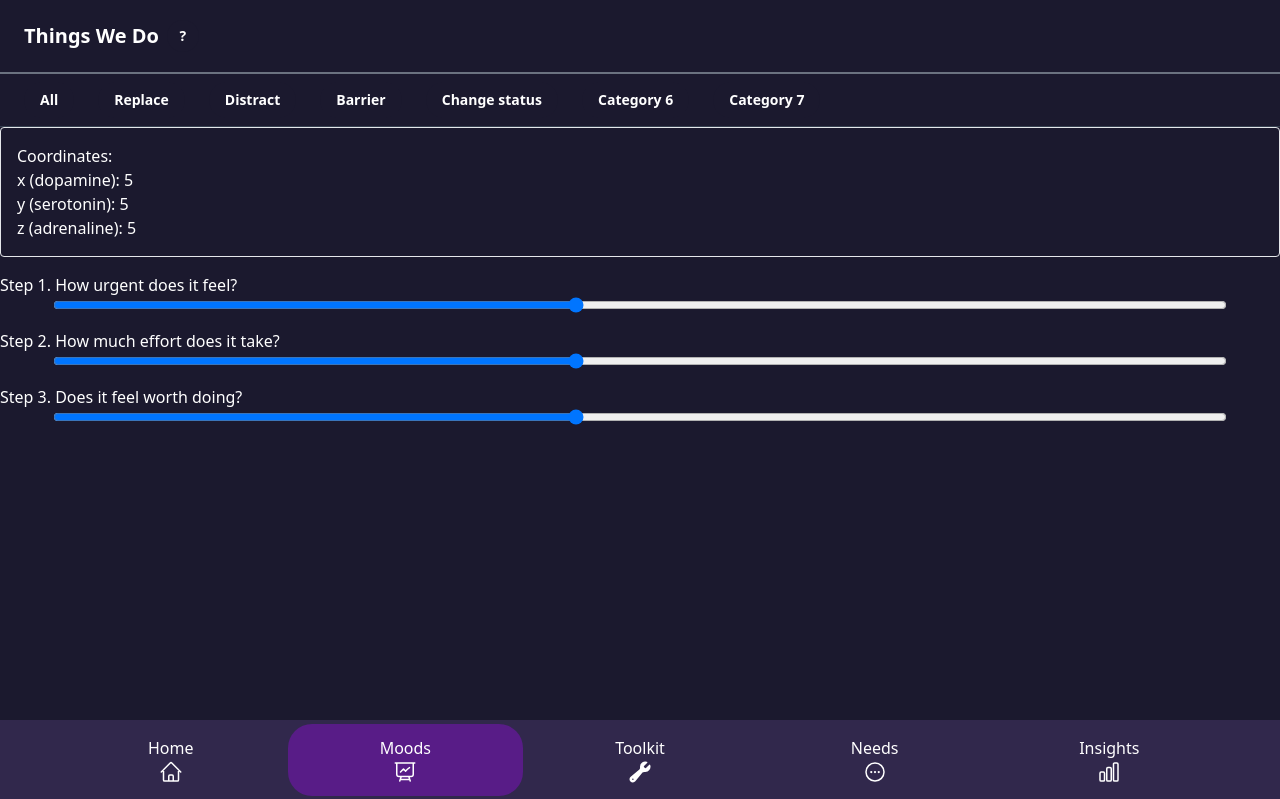
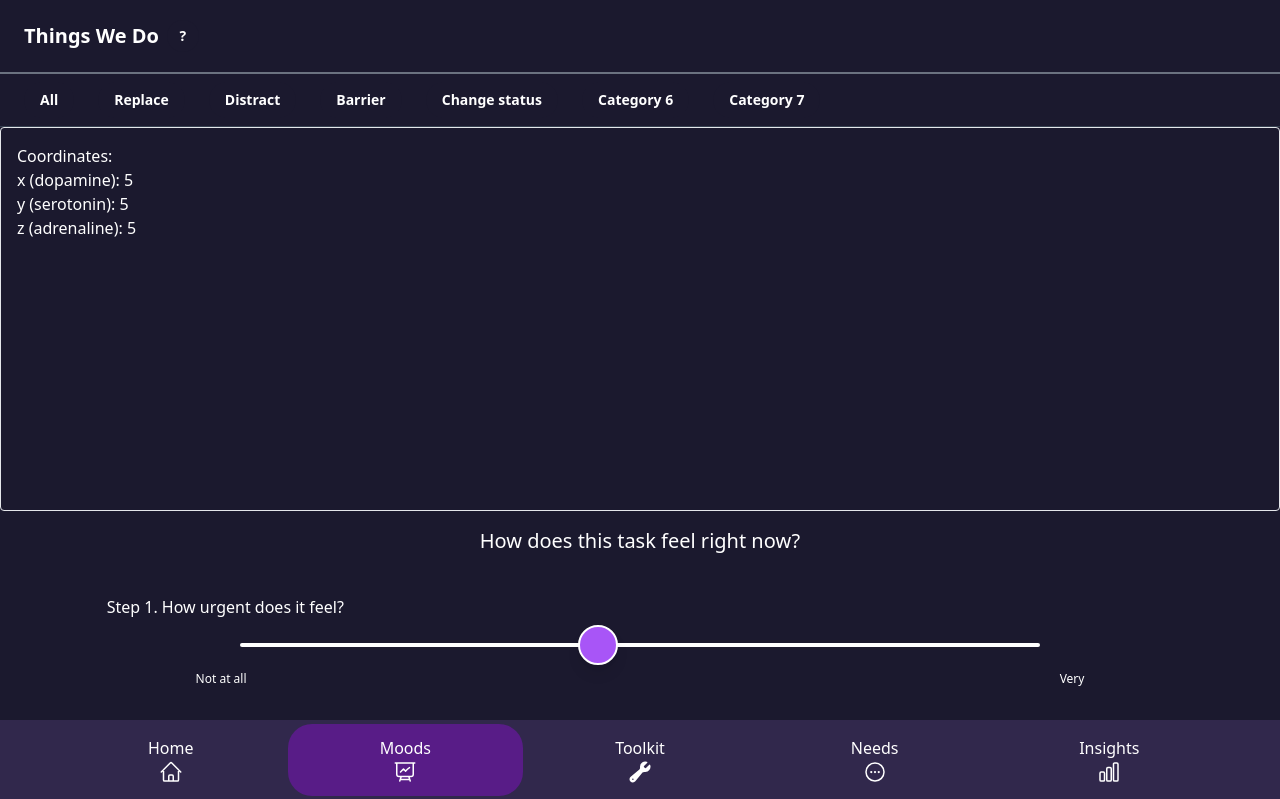
Before and after one commit to fac30/things-we-do, a Next.js app: page /moods in a window 1280 px wide. Shown: the top 799 px of the page. Built offline with nearby package versions, Linux system fonts and the light colour scheme.

Commit message:
style: sliders

```diff
--- a/src/app/layout.tsx
+++ b/src/app/layout.tsx
@@ -1,10 +1,9 @@
-import '../styles/globals.css';
-import type { Metadata, Viewport } from 'next';
-import type { ReactNode } from 'react';
-import Header from '@/ui/layout/Header';
-import CategoryBar from '@/ui/CategoryBar/CategoryBar';
+import "../styles/globals.css";
+import type { Metadata, Viewport } from "next";
+import type { ReactNode } from "react";
+import Header from "@/ui/layout/Header";
+import CategoryBar from "@/ui/CategoryBar/CategoryBar";
 import Navbar from "@/ui/layout/Navbar/Navbar";
-
 
 const APP_NAME = "Things We Do";
 const APP_DEFAULT_TITLE = "Things We Do";
@@ -57,7 +56,7 @@ export default function RootLayout({ children }: { children: ReactNode }) {
       <body>
         <Header />
         <CategoryBar />
-        <main>{children}</main>
+        <main className="pb-24">{children}</main>
         <Navbar />
       </body>
     </html>
--- a/src/app/moods/components/Cube.tsx
+++ b/src/app/moods/components/Cube.tsx
@@ -1,23 +1,23 @@
-'use client'
+"use client";
 
-import { useContext } from 'react'
-import { NeurochemContext } from '../page'
+import { useContext } from "react";
+import { NeurochemContext } from "../page";
 
 export function Cube() {
-  const context = useContext(NeurochemContext)
+  const context = useContext(NeurochemContext);
 
   if (!context) {
-    throw new Error('Cube must be used within a NeurochemContext Provider')
+    throw new Error("Cube must be used within a NeurochemContext Provider");
   }
 
-  const { neuroState } = context
+  const { neuroState } = context;
 
   return (
-    <div className="p-4 border rounded">
+    <div className="p-4 h-96 border rounded">
       <h3 className="text-white">Coordinates:</h3>
       <p className="text-white">x (dopamine): {neuroState.dopamine}</p>
       <p className="text-white">y (serotonin): {neuroState.serotonin}</p>
       <p className="text-white">z (adrenaline): {neuroState.adrenaline}</p>
     </div>
-  )
+  );
 }
--- a/src/app/moods/components/Slider.tsx
+++ b/src/app/moods/components/Slider.tsx
@@ -25,16 +25,20 @@ export function Slider({ chem, label }: SliderProps) {
   };
 
   return (
-    <div className="flex flex-col">
-      <label className="text-white">{label}</label>
+    <div className="flex flex-col mb-5">
+      <label className="text-white mb-6 text-md">{label}</label>
       <input
         type="range"
         min="1"
         max="10"
         value={neuroState[chem]}
         onChange={(e) => handleChange(parseInt(e.target.value))}
-        className="w-11/12 m-auto"
+        className="w-9/12 m-auto range-slider"
       />
+      <div className="flex justify-between mt-6 w-10/12 m-auto">
+        <p className="text-xs">Not at all</p>
+        <p className="text-xs">Very</p>
+      </div>
     </div>
   );
 }
--- a/src/app/moods/components/SliderBox.tsx
+++ b/src/app/moods/components/SliderBox.tsx
@@ -4,7 +4,10 @@ import { Slider } from "./Slider";
 
 export function SliderBox() {
   return (
-    <div className="flex flex-col gap-4">
+    <div className="flex flex-col gap-4 w-10/12 m-auto">
+      <h2 className="text-xl text-center mb-6  font-semiboldbold">
+        How does this task feel right now?
+      </h2>
       <Slider chem="dopamine" label="Step 1. How urgent does it feel?" />
       <Slider chem="serotonin" label="Step 2. How much effort does it take?" />
       <Slider chem="adrenaline" label="Step 3. Does it feel worth doing?" />
--- a/src/styles/globals.css
+++ b/src/styles/globals.css
@@ -5,8 +5,31 @@
 
 body {
   background: #1b192e;
+  color: white;
 }
 header {
   background: inherit;
   border-bottom: 2px solid #6b7280; /* Subtle border */
 }
+
+@layer components {
+  .range-slider {
+    @apply w-full h-1 bg-white rounded-lg cursor-pointer; /* White background and base styles */
+    -webkit-appearance: none; /* Remove default appearance */
+    appearance: none;
+  }
+
+  .range-slider::-webkit-slider-thumb {
+    @apply h-10 w-10 bg-purple-500 rounded-full shadow-lg border-solid border-2 border-white; /* Purple thumb */
+    -webkit-appearance: none; /* Remove default appearance */
+    appearance: none;
+  }
+
+  .range-slider::-moz-range-thumb {
+    @apply h-5 w-10 bg-purple-500 rounded-full shadow-lg; /* Purple thumb for Firefox */
+  }
+
+  .range-slider:focus::-webkit-slider-runnable-track {
+    @apply bg-gray-100; /* Slightly darker white for focus state */
+  }
+}
```
